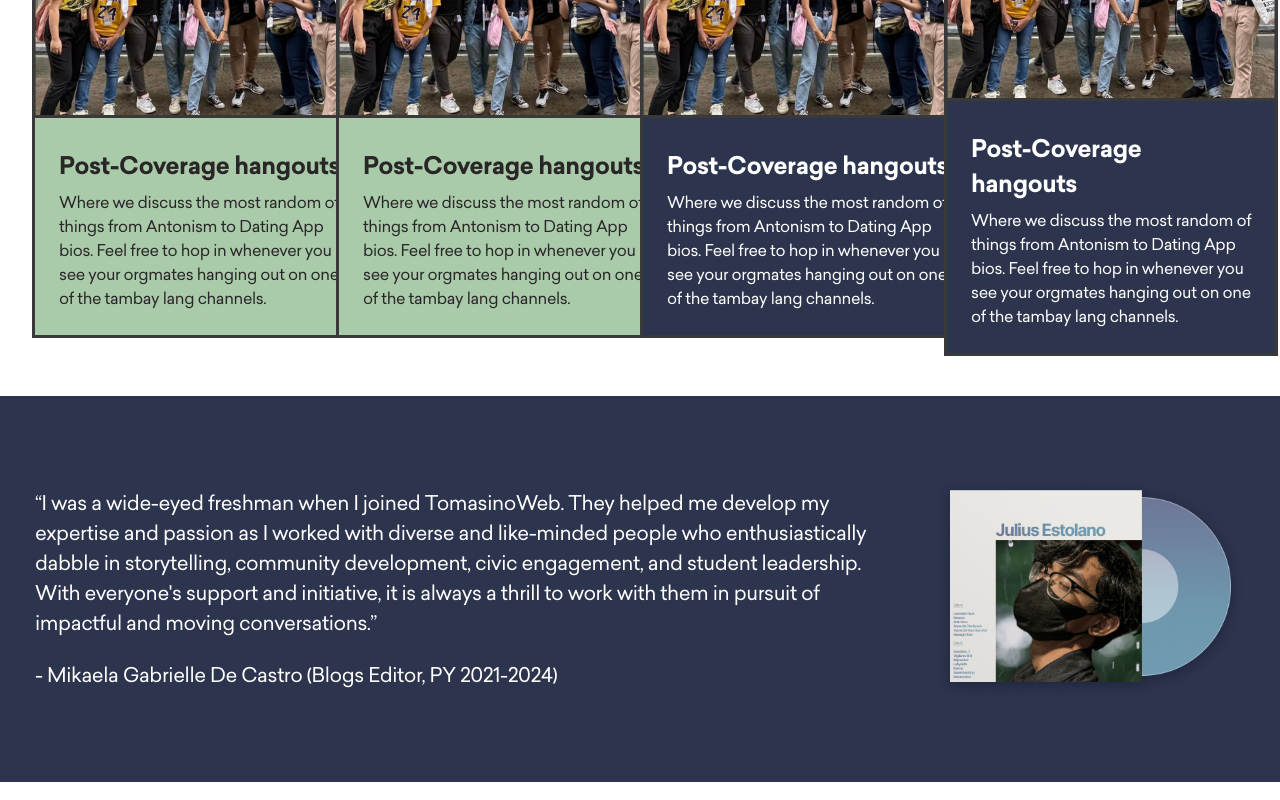
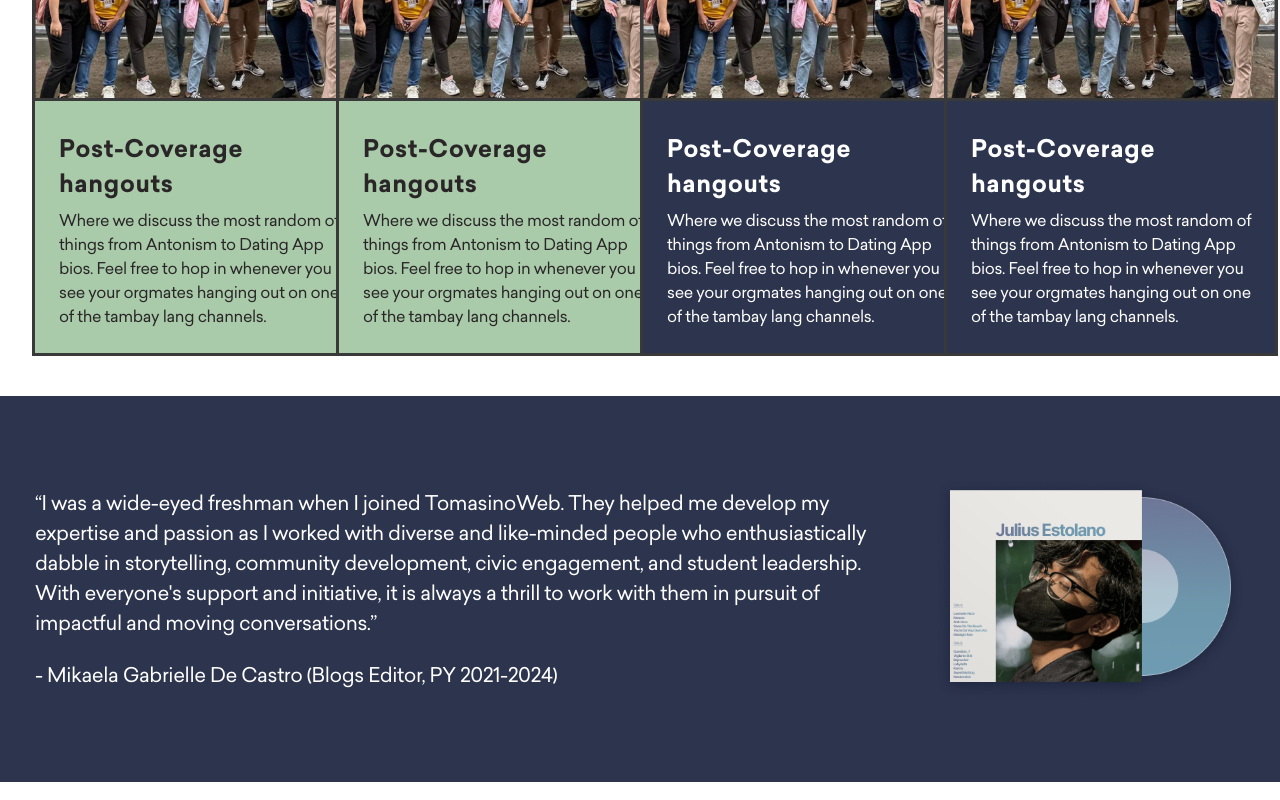
Before and after one commit to TomasinoWeb/tomasinoWebR101, a Next.js app: page /about/org-culture in a window 1280 px wide. Shown: the part 2140-2940 px from the top of the page. Built offline with nearby package versions, Linux system fonts and the light colour scheme.

Commit message:
Refactored rem sizing to px of components

```diff
--- a/src/components/Buttons.module.scss
+++ b/src/components/Buttons.module.scss
@@ -1,6 +1,6 @@
 .buttonContainer {
   display: inline-flex;
-  padding: 0.9375rem 1.875rem;
+  padding: 15px 30px;
   justify-content: center;
   align-items: center;
   gap: -10px;
--- a/src/components/CultureCard.module.scss
+++ b/src/components/CultureCard.module.scss
@@ -58,7 +58,7 @@
       font-style: normal;
       font-weight: 700;
       line-height: normal;
-      letter-spacing: -0.033rem;
+      letter-spacing: 0.528px;
     }
 
     .cardText {
```
